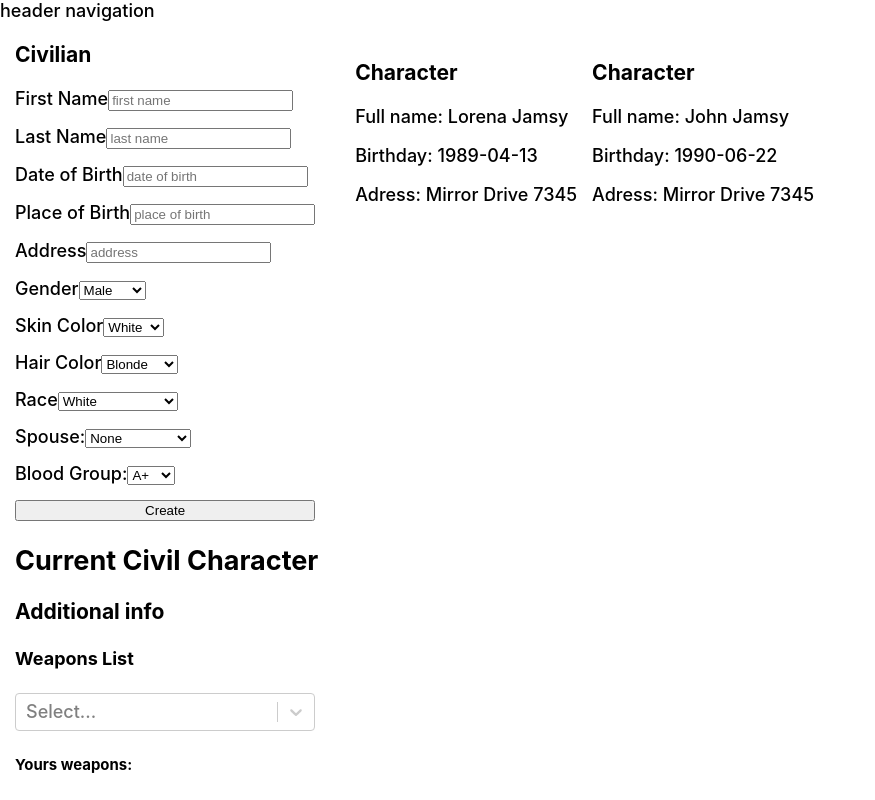
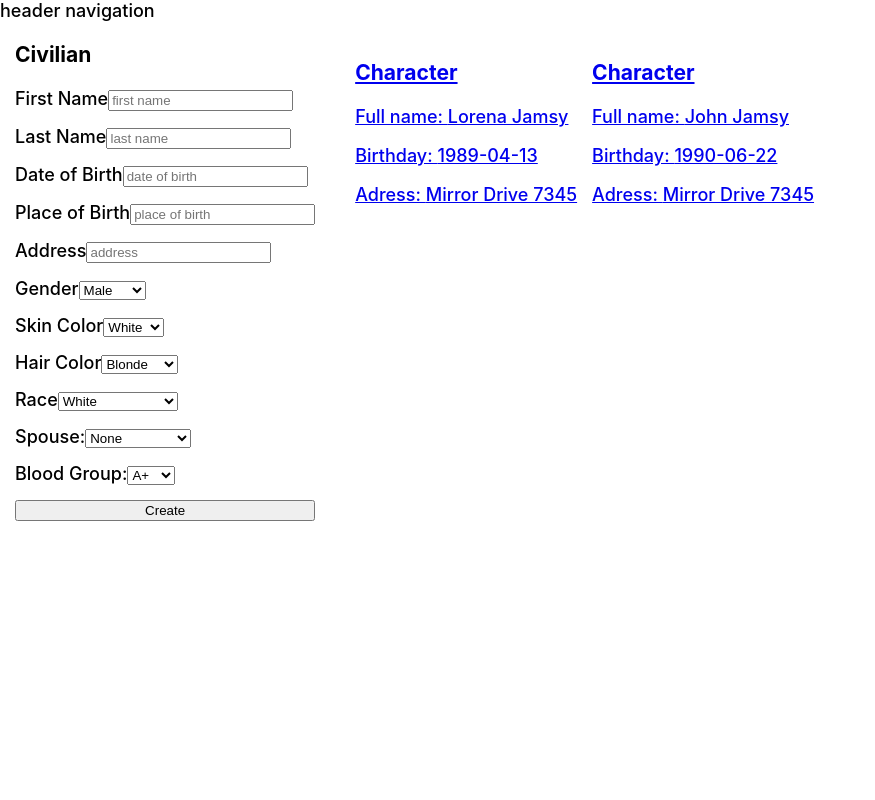
Before and after one commit to Pro-Motion/test-app-frontend, a React (Create React App) app: page /test-app-frontend/civ in a window 1280 px wide. Shown: the top 800 px of the page, without its empty margins (0-875 px from the left). Built offline with nearby package versions, Linux system fonts and the light colour scheme.

Commit message:
fix routes

```diff
--- a/src/components/App.jsx
+++ b/src/components/App.jsx
@@ -1,5 +1,6 @@
 // import { AuthPage } from 'pages/AuthPage';
 import { Civillian } from 'pages/Civillian';
+import { CurrentCivil } from 'pages/CurrentCivil';
 
 import { Home } from 'pages/Home';
 // import axios from 'axios';
@@ -26,11 +27,11 @@ export const App = () => {
         {/* <Route path="/auth" element={<AuthPage />} /> */}
         <Route path="/" element={<Sharedlayout />}>
           <Route index element={<Home />} />
-          <Route path="/civ" element={<Civillian />} />
+          <Route path="civ/" element={<Civillian />} />
+          <Route path="civ/:id" element={<CurrentCivil />} />
         </Route>
+        <Route path="*" element={<Home />}></Route>
       </Routes>
-
-
     </>
   );
 };
--- a/src/constants.js
+++ b/src/constants.js
@@ -78,9 +78,10 @@ export const skinColors = [
     color: 'Brown',
   },
 ];
+export const userUUID = '7d002170-bff1-11ed-afa1-0242ac120002';
 export const civilCharacters = [
   {
-    civil_uuid: 55454669588420,
+    civil_uuid: '20d205a6-4aa8-43a6-a0e6-61123a812a26',
     address: 'Mirror Drive 7345',
     birthday: '1989-04-13',
     blood_group_id: '4',
@@ -91,10 +92,10 @@ export const civilCharacters = [
     place_of_birth: 'Los Santos, SA',
     race_id: '3',
     skin_color_id: '3',
-    spouse_uuid: 56454669588421,
+    spouse_uuid: 'b8309739-5046-42f3-ba5c-a2d6d83dedb3',
   },
   {
-    civil_uuid: 56454669588421,
+    civil_uuid: 'b8309739-5046-42f3-ba5c-a2d6d83dedb3',
     address: 'Mirror Drive 7345',
     birthday: '1990-06-22',
     blood_group_id: '4',
--- a/src/pages/Civillian.jsx
+++ b/src/pages/Civillian.jsx
@@ -5,7 +5,7 @@ import { skinColors } from 'constants';
 import { RACE } from 'constants';
 import { ABO_BLOOD, GENDERS } from 'constants';
 import { Field } from 'formik';
-import { CurrentCivil } from './CurrentCivil';
+import { NavLink } from 'react-router-dom';
 // import styled from 'styled-components';
 
 export const Civillian = () => {
@@ -125,11 +125,8 @@ export const Civillian = () => {
           >
             {civilCharacters.map(
               ({ civil_uuid, first_name, last_name, birthday, address }) => (
-                <li
-
-                  key={civil_uuid}
-                >
-                  <div>
+                <li key={civil_uuid}>
+                  <NavLink to={`${civil_uuid}`}>
                     <h3>Character</h3>
                     <p>
                       Full name: <span>{`${first_name} ${last_name}`} </span>{' '}
@@ -140,16 +137,13 @@ export const Civillian = () => {
                     <p>
                       Adress: <span>{address} </span>
                     </p>
-                  </div>
+                  </NavLink>
                 </li>
               )
             )}
           </ul>
         </div>
       </div>
-
-      <CurrentCivil/>
-
     </>
   );
 };
--- a/src/pages/CurrentCivil.jsx
+++ b/src/pages/CurrentCivil.jsx
@@ -1,12 +1,14 @@
-import { WeaponsList } from "components/WeaponsList";
+import { WeaponsList } from 'components/WeaponsList';
 
 export const CurrentCivil = () => {
   return (
-  <>
-  <h2>Current Civil Character</h2>
-  <section>
-    <h3>Additional info</h3>
-    <WeaponsList/>
-  </section>
-  </>);
+    <>
+      <h2>Current Civil Character</h2>
+      <section></section>
+      <section>
+        <h3>Additional info</h3>
+        <WeaponsList />
+      </section>
+    </>
+  );
 };
--- a/src/pages/Home.jsx
+++ b/src/pages/Home.jsx
@@ -1,10 +1,10 @@
 import { Link } from 'react-router-dom';
 
 const availableDepts = [
-  { id: 0, path: '/civ', dept: 'Civillian' },
-  { id: 1, path: '/police', dept: 'Police Officer' },
-  { id: 2, path: '/dispatch', dept: 'Dispatch' },
-  { id: 3, path: '/fire', dept: 'Fire Dept' },
+  { id: 0, path: 'civ', dept: 'Civillian' },
+  { id: 1, path: 'police', dept: 'Police Officer' },
+  { id: 2, path: 'dispatch', dept: 'Dispatch' },
+  { id: 3, path: 'fire', dept: 'Fire Dept' },
 ];
 export const Home = () => {
   return (
@@ -18,7 +18,7 @@ export const Home = () => {
       >
         {availableDepts.map(({ id, path, dept }) => (
           <li key={id}>
-            <Link to={path}>{dept}</Link>
+            <Link to={`${path}`}>{dept}</Link>
           </li>
         ))}
       </ul>
```
